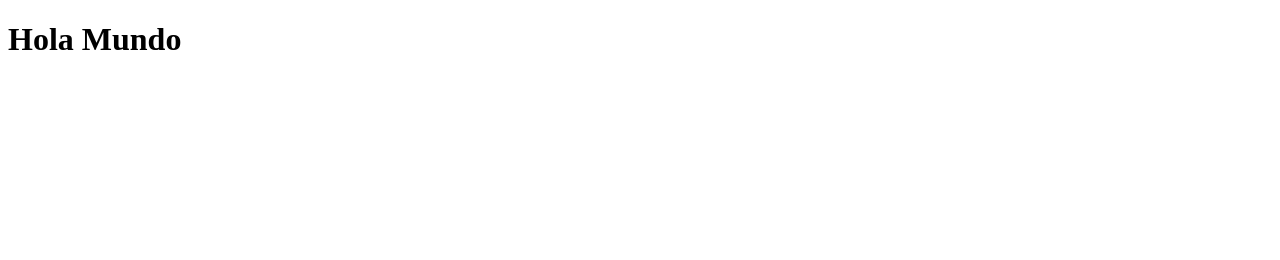
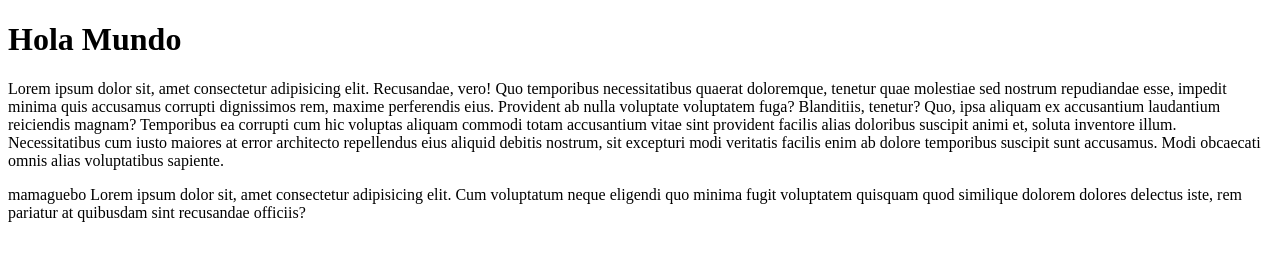
Before and after one commit to Daarwinmendez/curso-seccion-git, a plain HTML site: page index.html in a window 1280 px wide. Drawn offline with Linux system fonts and the light colour scheme.

Commit message:
agregue unos cuantos h1 y varios divs

```diff
--- a/index.html
+++ b/index.html
@@ -8,5 +8,9 @@
 </head>
 <body>
     <h1>Hola Mundo</h1>
+    <p>Lorem ipsum dolor sit, amet consectetur adipisicing elit. Recusandae, vero! Quo temporibus necessitatibus quaerat doloremque, tenetur quae molestiae sed nostrum repudiandae esse, impedit minima quis accusamus corrupti dignissimos rem, maxime perferendis eius. Provident ab nulla voluptate voluptatem fuga? Blanditiis, tenetur? Quo, ipsa aliquam ex accusantium laudantium reiciendis magnam? Temporibus ea corrupti cum hic voluptas aliquam commodi totam accusantium vitae sint provident facilis alias doloribus suscipit animi et, soluta inventore illum. Necessitatibus cum iusto maiores at error architecto repellendus eius aliquid debitis nostrum, sit excepturi modi veritatis facilis enim ab dolore temporibus suscipit sunt accusamus. Modi obcaecati omnis alias voluptatibus sapiente.</p>
+    <div class="div">
+        <p>mamaguebo Lorem ipsum dolor sit, amet consectetur adipisicing elit. Cum voluptatum neque eligendi quo minima fugit voluptatem quisquam quod similique dolorem dolores delectus iste, rem pariatur at quibusdam sint recusandae officiis?</p>
+    </div>
 </body>
 </html>
```
